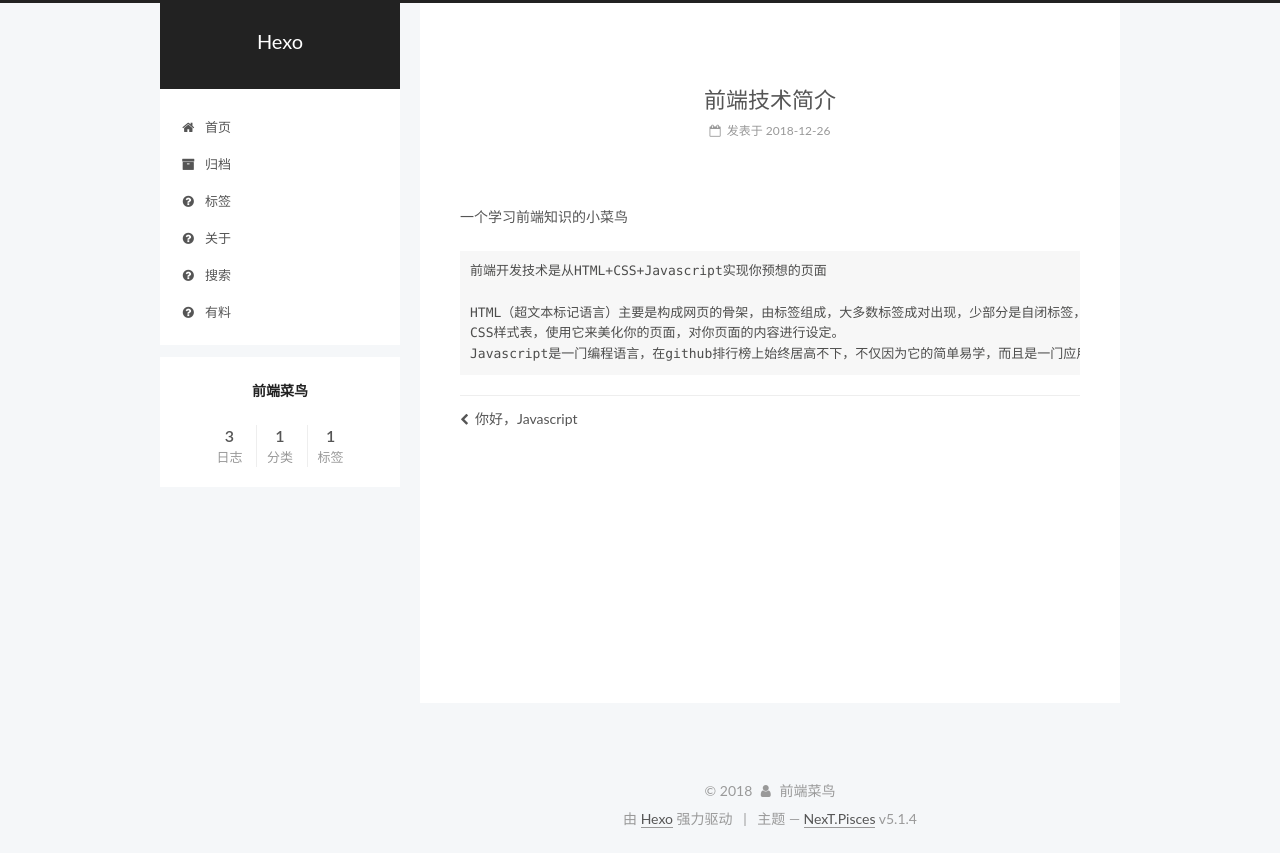
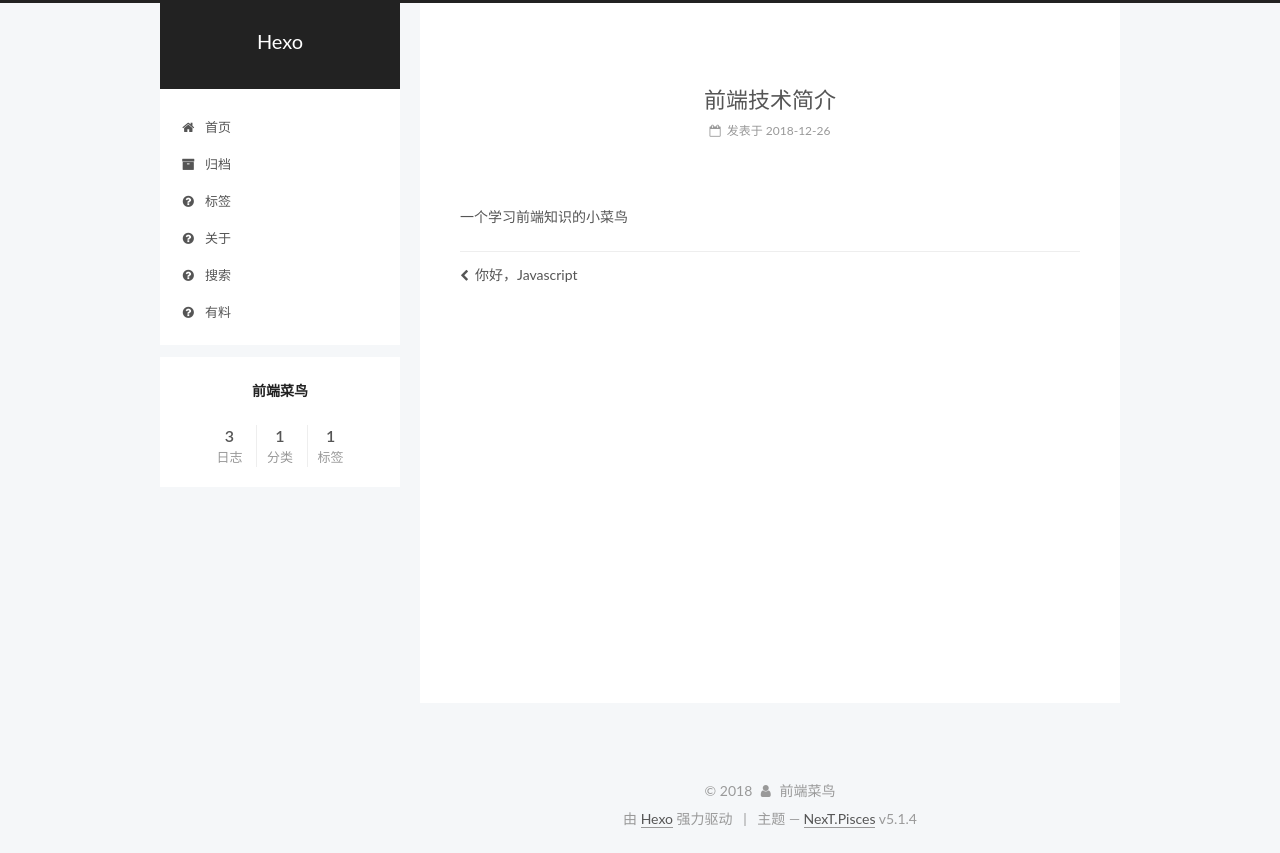
Before and after one commit to 0730chen/0730chen.github.io, a plain HTML site: page 2018/12/26/index/index.html in a window 1280 px wide. Drawn offline with Linux system fonts and the light colour scheme.

Commit message:
Site updated: 2018-12-28 00:23:54

```diff
--- a/2018/12/26/index/index.html
+++ b/2018/12/26/index/index.html
@@ -79,17 +79,17 @@
 
 
 
-<meta name="description" content="一个学习前端知识的小菜鸟 前端开发技术是从HTML+CSS+Javascript实现你预想的页面  HTML（超文本标记语言）主要是构成网页的骨架，由标签组成，大多数标签成对出现，少部分是自闭标签，如&amp;lt;img&amp;gt;&amp;lt;link&amp;gt;&amp;lt;hr&amp;gt;&amp;lt;br&amp;gt;&amp;lt;input&amp;gt; CSS样式表，使用它来美化你的页面，对你页面的内容进行设定。 Javascript是一">
+<meta name="description" content="一个学习前端知识的小菜鸟">
 <meta property="og:type" content="article">
 <meta property="og:title" content="前端技术简介">
 <meta property="og:url" content="https://0730chen.github.io/2018/12/26/index/index.html">
 <meta property="og:site_name" content="Hexo">
-<meta property="og:description" content="一个学习前端知识的小菜鸟 前端开发技术是从HTML+CSS+Javascript实现你预想的页面  HTML（超文本标记语言）主要是构成网页的骨架，由标签组成，大多数标签成对出现，少部分是自闭标签，如&amp;lt;img&amp;gt;&amp;lt;link&amp;gt;&amp;lt;hr&amp;gt;&amp;lt;br&amp;gt;&amp;lt;input&amp;gt; CSS样式表，使用它来美化你的页面，对你页面的内容进行设定。 Javascript是一">
+<meta property="og:description" content="一个学习前端知识的小菜鸟">
 <meta property="og:locale" content="zh-Hans">
-<meta property="og:updated_time" content="2018-12-27T16:03:57.934Z">
+<meta property="og:updated_time" content="2018-12-27T16:23:18.021Z">
 <meta name="twitter:card" content="summary">
 <meta name="twitter:title" content="前端技术简介">
-<meta name="twitter:description" content="一个学习前端知识的小菜鸟 前端开发技术是从HTML+CSS+Javascript实现你预想的页面  HTML（超文本标记语言）主要是构成网页的骨架，由标签组成，大多数标签成对出现，少部分是自闭标签，如&amp;lt;img&amp;gt;&amp;lt;link&amp;gt;&amp;lt;hr&amp;gt;&amp;lt;br&amp;gt;&amp;lt;input&amp;gt; CSS样式表，使用它来美化你的页面，对你页面的内容进行设定。 Javascript是一">
+<meta name="twitter:description" content="一个学习前端知识的小菜鸟">
 
 
 
@@ -340,12 +340,7 @@
 
 
         <p>一个学习前端知识的小菜鸟</p>
-<pre><code>前端开发技术是从HTML+CSS+Javascript实现你预想的页面
 
-HTML（超文本标记语言）主要是构成网页的骨架，由标签组成，大多数标签成对出现，少部分是自闭标签，如&lt;img&gt;&lt;link&gt;&lt;hr&gt;&lt;br&gt;&lt;input&gt;
-CSS样式表，使用它来美化你的页面，对你页面的内容进行设定。
-Javascript是一门编程语言，在github排行榜上始终居高不下，不仅因为它的简单易学，而且是一门应用广泛的编程语言。主要分为3个部分：语法标准（EMCSript），DOM文档对象模型操作API，浏览器对象模型操作API。
-</code></pre>
 
     </div>
 
```
Also changed, not shown: index.html (+0 -5 lines).
